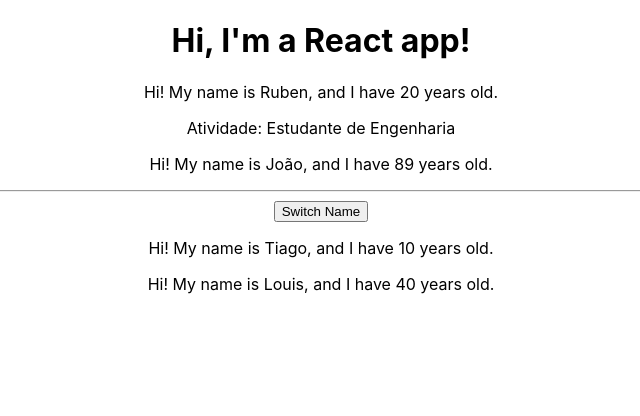
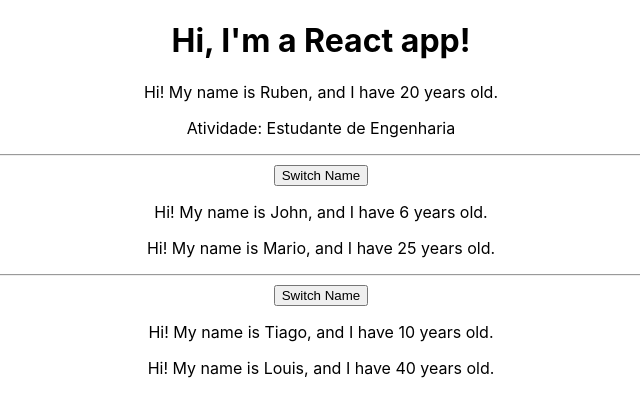
Before and after one commit to rubilva/react, a React (Create React App) app: page / in a window 1280 px wide. Shown: the top 416 px of the page, without its empty margins (319-959 px from the left). Built offline with nearby package versions, Linux system fonts and the light colour scheme.

Commit message:
my-app use state in stateless applications

```diff
--- a/src/App.js
+++ b/src/App.js
@@ -1,14 +1,33 @@
-import React from 'react';
+import React, { useState } from 'react';
 import './App.css';
 import Person from './Person/Person';
 import StateApp from './StateApp/StateApp'
 
-function App() {
+const App = () => {
+  const [personsState, setPersonsState] = useState({
+    persons: [
+        {name: 'John', age: 6},
+        {name: 'Mario', age: 25}
+    ]
+  });
+
+  const [otherState, setOtherState] = useState('This is the other state!')
+
+  const switchNameHandler = () => {
+    setPersonsState({persons: [
+        {name: 'Rodrigo', age: 10},
+        {name: 'Gaby', age: 40}
+    ]});
+  }
+
   return (
-    <div className="App">
+  <div className="App">
       <h1>Hi, I'm a React app!</h1>
       <Person name="Ruben" age="20">Atividade: Estudante de Engenharia</Person>
-      <Person name="João" age="89"/>
+      <hr />
+      <button onClick={switchNameHandler}>Switch Name</button>
+      <Person name={personsState.persons[0].name} age={personsState.persons[0].age} />
+      <Person name={personsState.persons[1].name} age={personsState.persons[1].age} />
       <hr />
       <StateApp />
     </div>
```
